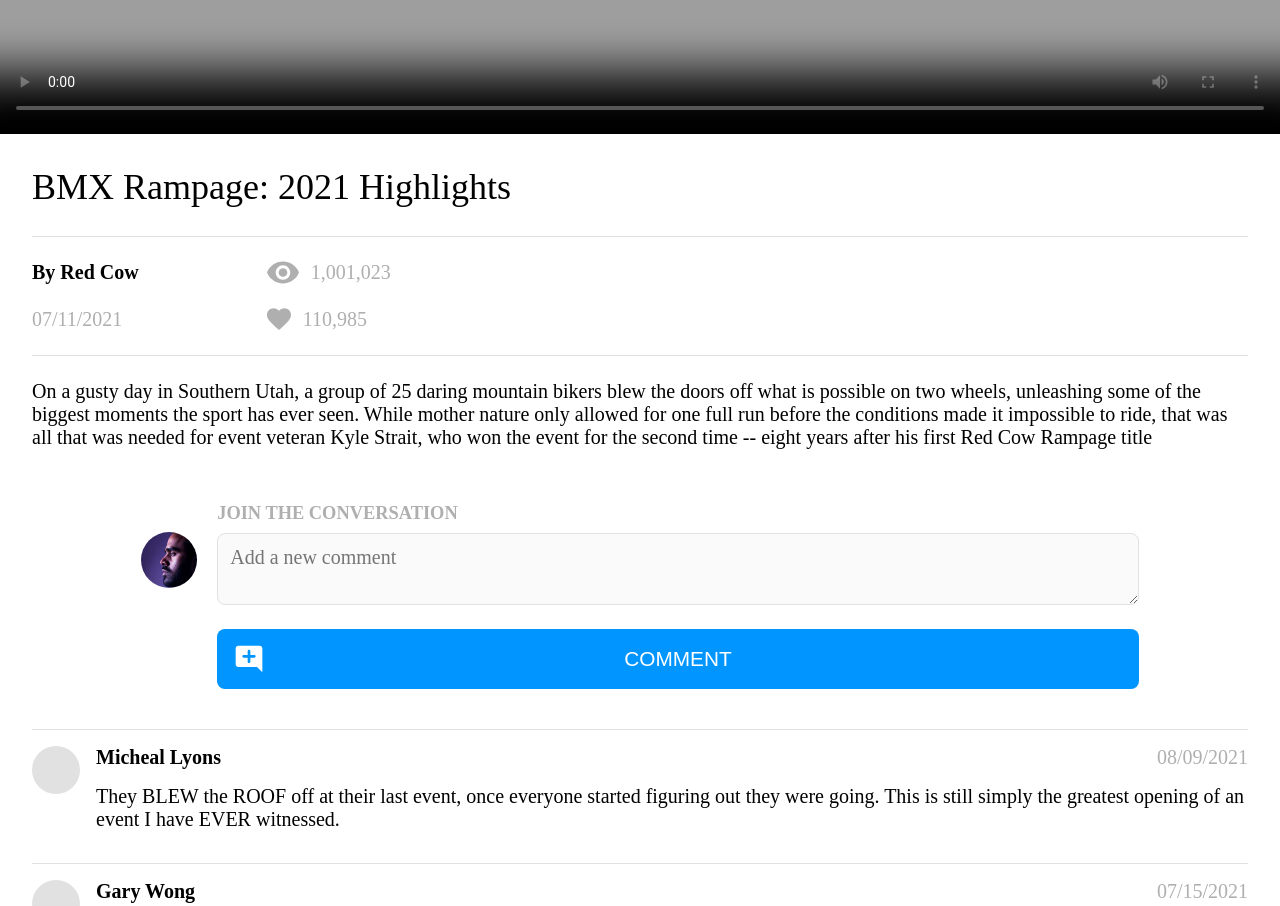
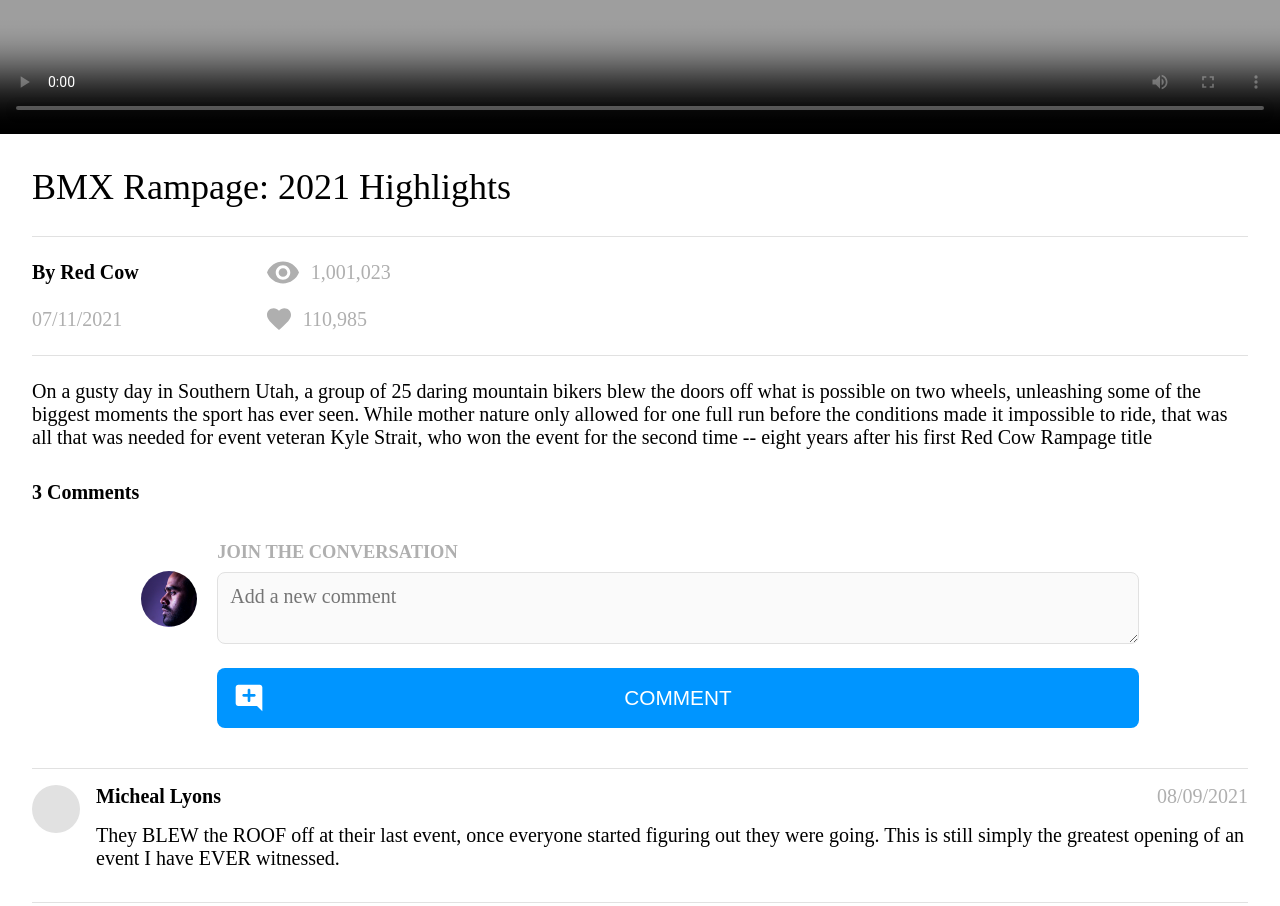
Before and after one commit to meredith-j/brainflix, a React (Create React App) app: page / in a window 1280 px wide. Shown: the part 1020-1926 px from the top of the page. Built offline with nearby package versions, Linux system fonts and the light colour scheme; a web font is replaced by a local one.

Commit message:
fix missing __'comments' in VideoInfo

```diff
--- a/src/components/Forum/Forum.jsx
+++ b/src/components/Forum/Forum.jsx
@@ -19,8 +19,6 @@
         if (dd < 10) {
             dd = `0${dd}`
         }
-
-        console.log(yyyy)
 
         const commentDate = `${mm}/${dd}/${yyyy}`;
 
--- a/src/components/ForumForm/ForumForm.jsx
+++ b/src/components/ForumForm/ForumForm.jsx
@@ -4,6 +4,7 @@
 function ForumForm () {
     return (
             <section className="forum-form">
+
                     <div className="forum-form__container">
                         <form id="newComment" className="forum-form__form">
                             <div className="forum-form__container">
--- a/src/components/VideoInfo/VideoInfo.jsx
+++ b/src/components/VideoInfo/VideoInfo.jsx
@@ -47,6 +47,7 @@
                     </section>
                 </section>
                     <p className='video-info__description'> { featuredVideo.description } </p>
+                    <p className='video-info__comments'>{ featuredVideo.comments.length } Comments</p>
             </div>
         </>
     )
--- a/src/components/VideoInfo/VideoInfo.scss
+++ b/src/components/VideoInfo/VideoInfo.scss
@@ -4,7 +4,7 @@
 @use '../../styles/partials/colours' as *;
 
 .video-info {
-    padding: 2rem;
+    padding: 2rem 2rem 1rem 2rem;
 
     &__title {
         padding: 0 0 1.75rem 0;
@@ -53,4 +53,9 @@
     &__description {
         padding: 1.5rem 0 0 0;
     }
+
+    &__comments {
+        font-weight: 600;
+        padding: 2rem 0 0 0;
+    }
 }
```
